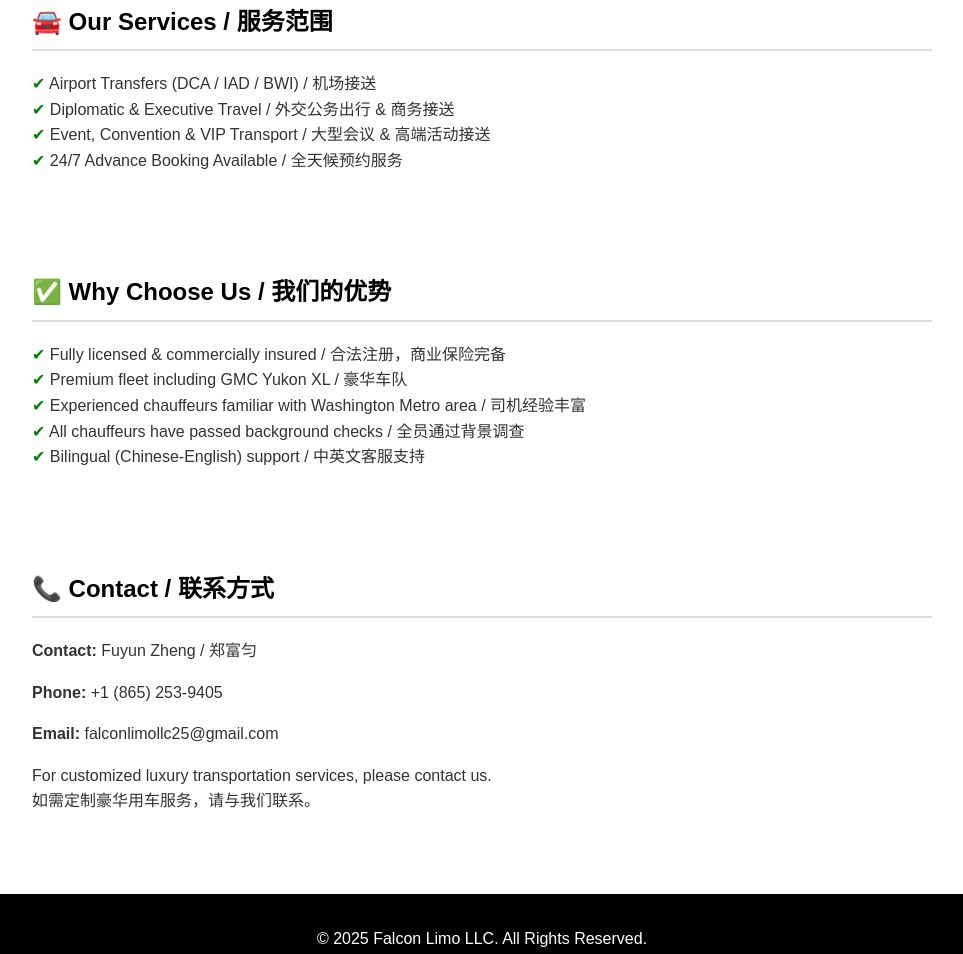
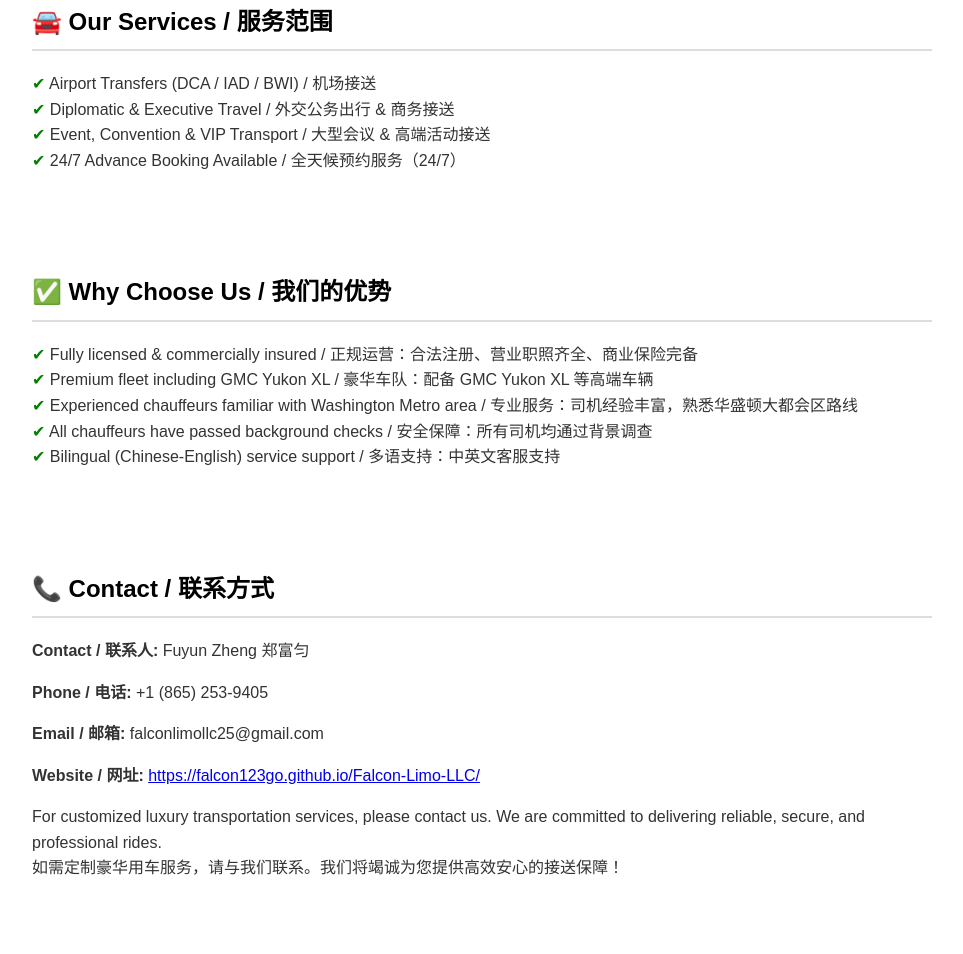
Before and after one commit to falcon123go/Falcon-Limo-LLC, a plain HTML site: page index.html in a window 1280 px wide. Shown: the part 526-1480 px from the top of the page, without its empty margins (158-1121 px from the left). Drawn offline with Linux system fonts and the light colour scheme.

Commit message:
index.html

```diff
--- a/index.html
+++ b/index.html
@@ -92,29 +92,30 @@
       <li>Airport Transfers (DCA / IAD / BWI) / 机场接送</li>
       <li>Diplomatic & Executive Travel / 外交公务出行 & 商务接送</li>
       <li>Event, Convention & VIP Transport / 大型会议 & 高端活动接送</li>
-      <li>24/7 Advance Booking Available / 全天候预约服务</li>
+      <li>24/7 Advance Booking Available / 全天候预约服务（24/7）</li>
     </ul>
   </section>
 
   <section id="why">
     <h2>✅ Why Choose Us / 我们的优势</h2>
     <ul>
-      <li>Fully licensed & commercially insured / 合法注册，商业保险完备</li>
-      <li>Premium fleet including GMC Yukon XL / 豪华车队</li>
-      <li>Experienced chauffeurs familiar with Washington Metro area / 司机经验丰富</li>
-      <li>All chauffeurs have passed background checks / 全员通过背景调查</li>
-      <li>Bilingual (Chinese-English) support / 中英文客服支持</li>
+      <li>Fully licensed & commercially insured / 正规运营：合法注册、营业职照齐全、商业保险完备</li>
+      <li>Premium fleet including GMC Yukon XL / 豪华车队：配备 GMC Yukon XL 等高端车辆</li>
+      <li>Experienced chauffeurs familiar with Washington Metro area / 专业服务：司机经验丰富，熟悉华盛顿大都会区路线</li>
+      <li>All chauffeurs have passed background checks / 安全保障：所有司机均通过背景调查</li>
+      <li>Bilingual (Chinese-English) service support / 多语支持：中英文客服支持</li>
     </ul>
   </section>
 
   <section id="contact">
     <h2>📞 Contact / 联系方式</h2>
-    <p><strong>Contact:</strong> Fuyun Zheng / 郑富匀</p>
-    <p><strong>Phone:</strong> +1 (865) 253-9405</p>
-    <p><strong>Email:</strong> falconlimollc25@gmail.com</p>
+    <p><strong>Contact / 联系人:</strong> Fuyun Zheng 郑富匀</p>
+    <p><strong>Phone / 电话:</strong> +1 (865) 253-9405</p>
+    <p><strong>Email / 邮箱:</strong> falconlimollc25@gmail.com</p>
+    <p><strong>Website / 网址:</strong> <a href="https://falcon123go.github.io/Falcon-Limo-LLC/" target="_blank">https://falcon123go.github.io/Falcon-Limo-LLC/</a></p>
     <p>
-      For customized luxury transportation services, please contact us. <br>
-      如需定制豪华用车服务，请与我们联系。
+      For customized luxury transportation services, please contact us. We are committed to delivering reliable, secure, and professional rides. <br>
+      如需定制豪华用车服务，请与我们联系。我们将竭诚为您提供高效安心的接送保障！
     </p>
   </section>
 
```
